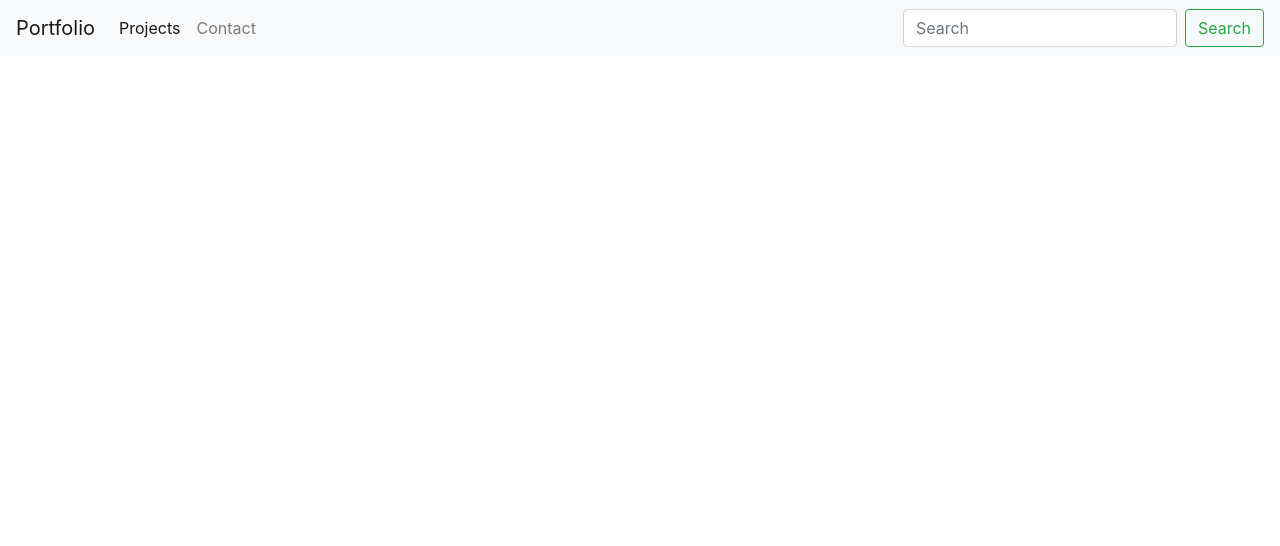
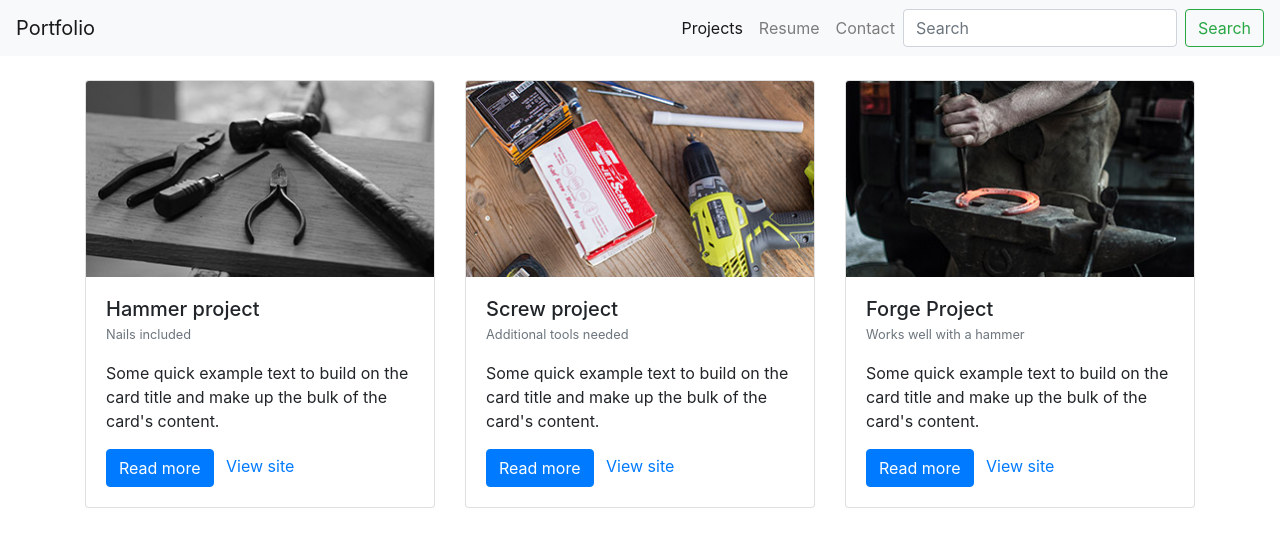
Before and after one commit to imt-549-sp20/coursework-jaynelee04, a website: page portfolio/index.html in a window 1280 px wide. Drawn offline with nearby package versions, Linux system fonts and the light colour scheme.

Commit message:
Update index.html

```diff
--- a/portfolio/index.html
+++ b/portfolio/index.html
@@ -12,17 +12,20 @@
 
   <body>
     <header>
-      <nav class="navbar navbar-expand-lg navbar-light bg-light">
+      <nav class="navbar sticky-top navbar-expand-sm navbar-light bg-light">
         <a class="navbar-brand" href="#">Portfolio</a>
         <button class="navbar-toggler" type="button" data-toggle="collapse" data-target="#navbarSupportedContent" aria-controls="navbarSupportedContent" aria-expanded="false" aria-label="Toggle navigation">
           <span class="navbar-toggler-icon"></span>
         </button>
 
         <div class="collapse navbar-collapse" id="navbarSupportedContent">
-          <ul class="navbar-nav mr-auto">
+          <ul class="navbar-nav ml-auto">
             <li class="nav-item active">
-              <a class="nav-link" href="#">Projects <span class="sr-only">Resume</span></a>
+              <a class="nav-link" href="#">Projects
+                <span class="sr-only">Resume</span></a>
             </li>
+            <li class="nav-item">
+              <a class="nav-link" href="#">Resume</a>
             <li class="nav-item">
               <a class="nav-link" href="#">Contact</a>
             </li>
@@ -37,6 +40,43 @@
 
     </header>
     <main>
+      <div class="container">
+        <div class="row">
+          <div class="col-sm-6 col-md-4 py-4">
+            <div class="card">
+            <img src="images/hunter-haley-424256-unsplash.jpg" class="card-img-top" alt="Hammer and tools on a bench in black and white">
+            <div class="card-body">
+              <h5 class="card-title mb-0">Hammer project</h5>
+              <p> <small class="text-muted mt-0">Nails included</small> </p>
+              <p class="card-text">Some quick example text to build on the card title and make up the bulk of the card's content.</p>
+              <a href="#" class="btn btn-primary mr-2">Read more</a> <a href="#">View site</a>
+            </div>
+          </div>
+          </div>
+          <div class="col-sm-6 col-md-4 py-4">
+            <div class="card" style>
+              <img src="images/taduuda-76964-unsplash.jpg" class="card-img-top" alt="Drill on table with screws">
+              <div class="card-body">
+                <h5 class="card-title mb-0">Screw project</h5>
+                <p> <small class="text-muted mt-0">Additional tools needed</small> </p>
+                <p class="card-text">Some quick example text to build on the card title and make up the bulk of the card's content.</p>
+                <a href="#" class="btn btn-primary mr-2">Read more</a> <a href="#">View site</a>
+              </div>
+            </div>
+          </div>
+          <div class="col-sm-6 col-md-4 py-4">
+            <div class="card" style>
+              <img src="images/jonathan-bean-284904-unsplash.jpg" class="card-img-top" alt="Forge project example">
+              <div class="card-body">
+                <h5 class="card-title mb-0">Forge Project</h5>
+                <p> <small class="text-muted mt-0">Works well with a hammer</small> </p>
+                <p class="card-text">Some quick example text to build on the card title and make up the bulk of the card's content.</p>
+                <a href="#" class="btn btn-primary mr-2">Read more</a> <a href="#">View site</a>
+              </div>
+            </div>
+          </div>
+        </div>
+      </div>
 
     </main>
 
```
